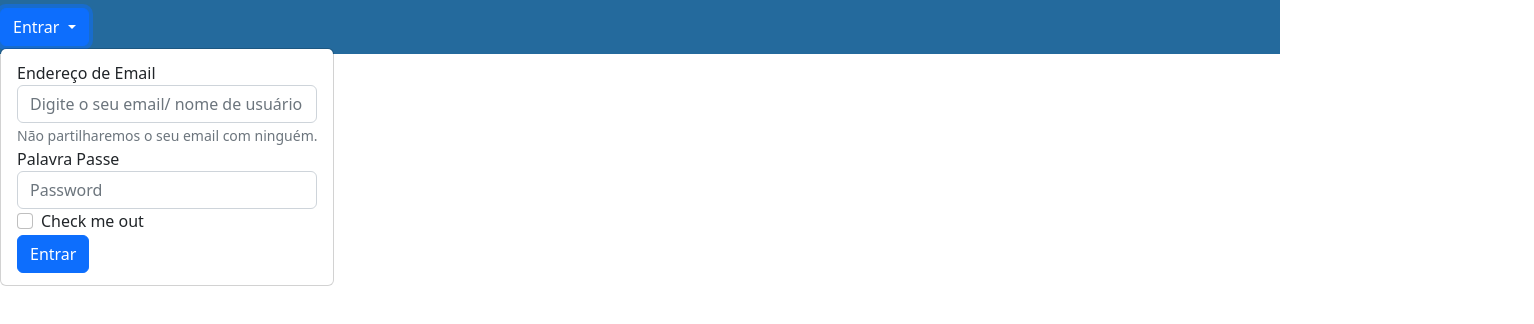
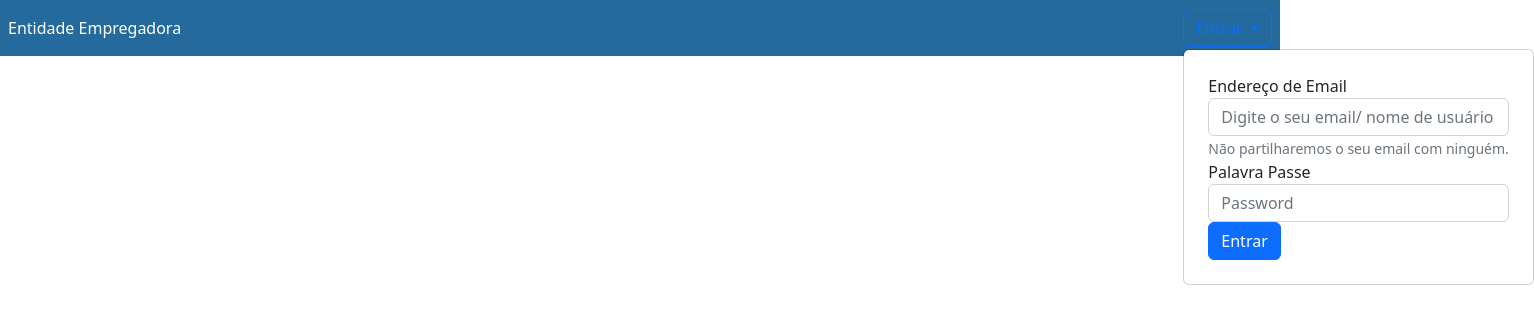
Before and after one commit to willianbumba/fixinde, an Angular app in the folder fixinde-client/: page / in a window 1280 px wide. Both pictures are taken after a click on the button "Entrar". Shown: the top 324 px of the page, 1534 px wide, since content can reach past the window. Built offline with nearby package versions, Linux system fonts and the light colour scheme.

Commit message:
Dopdown fixing

```diff
--- a/fixinde-client/angular.json
+++ b/fixinde-client/angular.json
@@ -28,7 +28,7 @@
               "src/assets"
             ],
             "styles": [
-              "node_modules/bootstrap/scss/css/bootstrap.scss",
+              "node_modules/bootstrap/scss/bootstrap.scss",
               "src/assets/css/custom-bootstrap.scss",
               "src/styles.scss"
             ],
--- a/fixinde-client/src/app/view/topmenu.component.html
+++ b/fixinde-client/src/app/view/topmenu.component.html
@@ -1,26 +1,30 @@
-<div class="navbar clearfix bg-main">
-	<div class="d-inline-block" ngbDropdown #loginDrop="ngbDropdown">
-	  <button  class="btn btn-outline-primary me-2" type="button" id="btn-login" ngbDropdownAnchor (focus)="loginDrop.open()">
+<nav class="navbar navbar-expand-lg clearfix bg-main">
+	<!-- Left links -->
+  	<ul class="navbar-nav me-auto mb-2 mb-lg-0 ">
+        <li class="nav-item ">
+          <a class="nav-link text-white" aria-current="page" href="#">Entidade Empregadora</a>
+        </li>
+  	</ul>
+  	<!-- Left links -->
+	<div ngbDropdown class="d-inline-block">
+	  <button  class="btn btn-outline-primary me-2" type="button" id="btn-login" ngbDropdownToggle>
 	    Entrar
 	  </button>
 	  <div ngbDropdownMenu aria-labelledby="btn-login">
-  		<form ngbDropdownItem >
+  		<form ngbDropdownItem class="px-4 py-3">
 		  <div class="form-group">
-		    <label for="exampleInputEmail1">Endereço de Email</label>
-		    <input type="email-palavrapasse" class="form-control" id="exampleInputEmail1" aria-describedby="emailHelp" placeholder="Digite o seu email/ nome de usuário">
+		    <label for="userEmail">Endereço de Email</label>
+		    <input type="email-palavrapasse" class="form-control" id="userEmail" aria-describedby="emailHelp" placeholder="Digite o seu email/ nome de usuário">
 		    <small id="emailHelp" class="form-text text-muted">Não partilharemos o seu email com ninguém.</small>
 		  </div>
 		  <div class="form-group">
-		    <label for="exampleInputPassword1">Palavra Passe</label>
-		    <input type="password" class="form-control" id="exampleInputPassword1" placeholder="Password">
+		    <label for="userPassword">Palavra Passe</label>
+		    <input type="password" class="form-control" id="userPassword" placeholder="Password">
 		  </div>
-		  <div class="form-check">
-		    <input type="checkbox" class="form-check-input" id="exampleCheck1">
-		    <label class="form-check-label" for="exampleCheck1">Check me out</label>
-		  </div>
+
 		  <button type="submit" class="btn btn-primary">Entrar</button>
 		</form>
 	  </div>
 	</div>
 
-</div>
+</nav>
```
